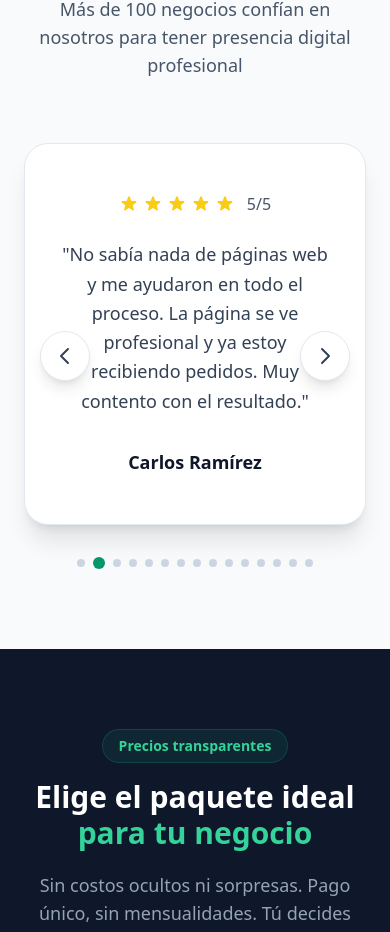
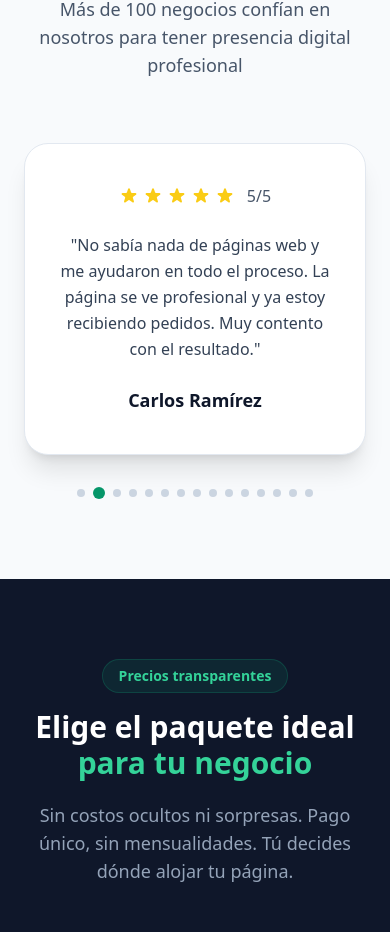
Before and after one commit to Luiszepedaxd/assistflowmx-webseller, a React (Vite) app: page / in a window 390 px wide. Shown: the part 2551-3483 px from the top of the page. Built offline with nearby package versions, Linux system fonts and the light colour scheme.

Commit message:
feat: Mejorar carrusel de testimonios para mobile - ocultar flechas y agregar swipe

```diff
--- a/src/components/TestimonialsSection.jsx
+++ b/src/components/TestimonialsSection.jsx
@@ -86,6 +86,8 @@ const TESTIMONIALS = [
 const TestimonialsSection = () => {
   const [currentIndex, setCurrentIndex] = useState(0);
   const [isAutoPlaying, setIsAutoPlaying] = useState(true);
+  const [touchStart, setTouchStart] = useState(null);
+  const [touchEnd, setTouchEnd] = useState(null);
 
   // Auto-play del carrusel
   useEffect(() => {
@@ -116,6 +118,33 @@ const TestimonialsSection = () => {
     setCurrentIndex((prevIndex) => (prevIndex + 1) % TESTIMONIALS.length);
     setIsAutoPlaying(false);
     setTimeout(() => setIsAutoPlaying(true), 10000);
+  };
+
+  // Funciones para swipe en mobile
+  const minSwipeDistance = 50;
+
+  const onTouchStart = (e) => {
+    setTouchEnd(null);
+    setTouchStart(e.targetTouches[0].clientX);
+  };
+
+  const onTouchMove = (e) => {
+    setTouchEnd(e.targetTouches[0].clientX);
+  };
+
+  const onTouchEnd = () => {
+    if (!touchStart || !touchEnd) return;
+
+    const distance = touchStart - touchEnd;
+    const isLeftSwipe = distance > minSwipeDistance;
+    const isRightSwipe = distance < -minSwipeDistance;
+
+    if (isLeftSwipe) {
+      goToNext();
+    }
+    if (isRightSwipe) {
+      goToPrevious();
+    }
   };
 
   const renderStars = (rating) => {
@@ -176,7 +205,12 @@ const TestimonialsSection = () => {
         {/* Carrusel */}
         <div className="relative">
           {/* Contenedor del carrusel */}
-          <div className="overflow-hidden rounded-3xl bg-white shadow-xl border border-slate-200">
+          <div
+            className="overflow-hidden rounded-3xl bg-white shadow-xl border border-slate-200 touch-pan-y"
+            onTouchStart={onTouchStart}
+            onTouchMove={onTouchMove}
+            onTouchEnd={onTouchEnd}
+          >
             <div
               className="flex transition-transform duration-500 ease-in-out"
               style={{ transform: `translateX(-${currentIndex * 100}%)` }}
@@ -184,7 +218,7 @@ const TestimonialsSection = () => {
               {TESTIMONIALS.map((testimonial, index) => (
                 <div
                   key={index}
-                  className="min-w-full px-8 sm:px-12 py-12 sm:py-16"
+                  className="min-w-full px-6 sm:px-12 py-10 sm:py-16"
                 >
                   <div className="max-w-3xl mx-auto text-center">
                     {/* Estrellas */}
@@ -196,7 +230,7 @@ const TestimonialsSection = () => {
                     </div>
 
                     {/* Testimonio */}
-                    <blockquote className="text-lg sm:text-xl text-slate-700 mb-8 leading-relaxed">
+                    <blockquote className="text-base sm:text-lg md:text-xl text-slate-700 mb-6 sm:mb-8 leading-relaxed px-2">
                       "{testimonial.testimonial}"
                     </blockquote>
 
@@ -210,10 +244,10 @@ const TestimonialsSection = () => {
             </div>
           </div>
 
-          {/* Botones de navegación */}
+          {/* Botones de navegación - Solo visibles en desktop */}
           <button
             onClick={goToPrevious}
-            className="absolute left-4 top-1/2 -translate-y-1/2 bg-white hover:bg-emerald-50 text-slate-700 hover:text-emerald-600 p-3 rounded-full shadow-lg border border-slate-200 transition-all duration-200 hover:scale-110 z-10"
+            className="hidden md:flex absolute left-4 top-1/2 -translate-y-1/2 bg-white hover:bg-emerald-50 text-slate-700 hover:text-emerald-600 p-3 rounded-full shadow-lg border border-slate-200 transition-all duration-200 hover:scale-110 z-10 items-center justify-center"
             aria-label="Testimonio anterior"
           >
             <svg className="w-6 h-6" fill="none" stroke="currentColor" viewBox="0 0 24 24">
@@ -223,7 +257,7 @@ const TestimonialsSection = () => {
 
           <button
             onClick={goToNext}
-            className="absolute right-4 top-1/2 -translate-y-1/2 bg-white hover:bg-emerald-50 text-slate-700 hover:text-emerald-600 p-3 rounded-full shadow-lg border border-slate-200 transition-all duration-200 hover:scale-110 z-10"
+            className="hidden md:flex absolute right-4 top-1/2 -translate-y-1/2 bg-white hover:bg-emerald-50 text-slate-700 hover:text-emerald-600 p-3 rounded-full shadow-lg border border-slate-200 transition-all duration-200 hover:scale-110 z-10 items-center justify-center"
             aria-label="Siguiente testimonio"
           >
             <svg className="w-6 h-6" fill="none" stroke="currentColor" viewBox="0 0 24 24">
```
